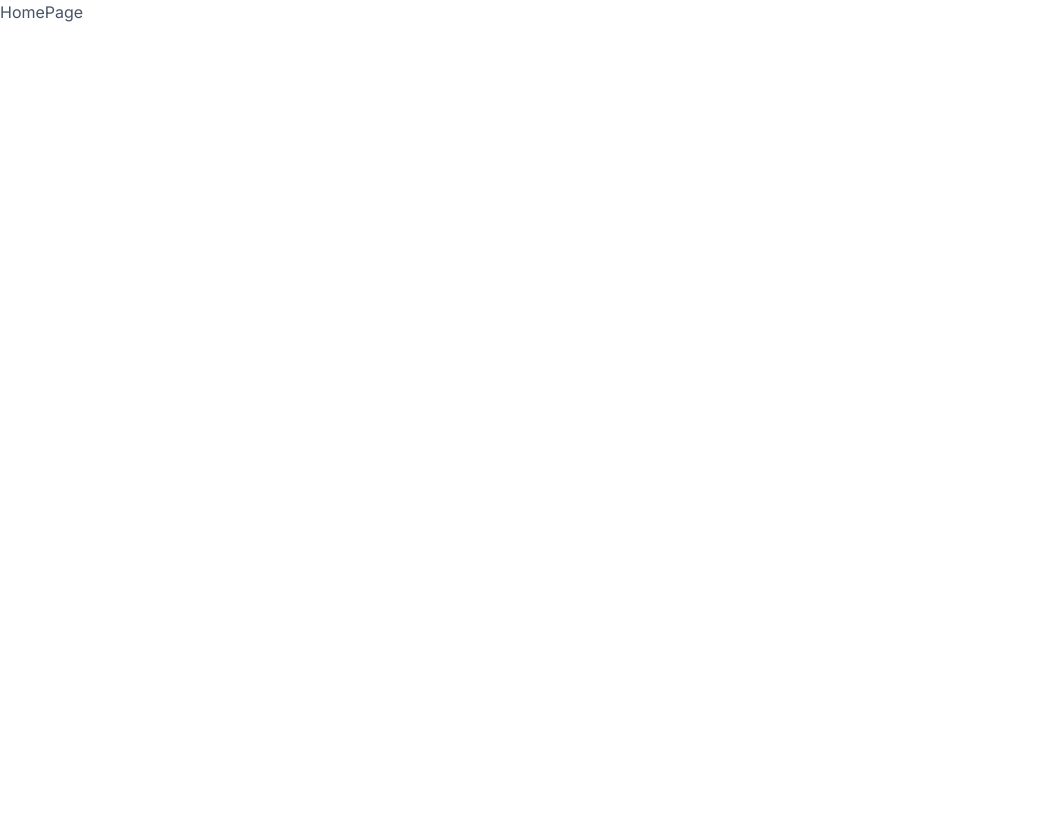
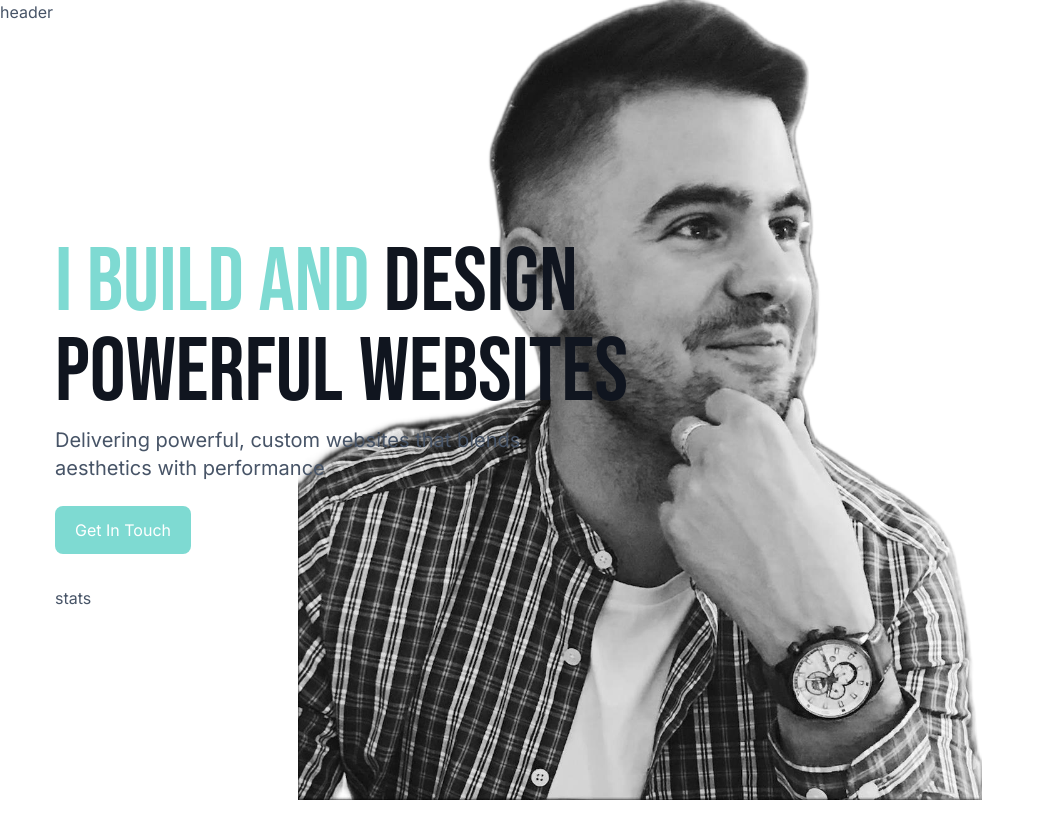
Before and after one commit to qabbes/framer-portfolio, a Next.js app: page / in a window 1280 px wide. Shown: the whole page, without its empty margins (0-1044 px from the left). Before the commit the page ends 800 px from the top, so only its background shows below. Built offline with nearby package versions, Linux system fonts and the light colour scheme.

Commit message:
Hero component set up

```diff
--- a/app/page.jsx
+++ b/app/page.jsx
@@ -1,7 +1,11 @@
-import React from "react";
+import Hero from "@/components/Hero";
 
 const Home = () => {
-  return <div>HomePage</div>;
+  return (
+    <div>
+      <Hero />
+    </div>
+  );
 };
 
 export default Home;
--- /dev/null
+++ b/components/Hero.jsx
@@ -0,0 +1,53 @@
+"use client";
+import Image from "next/image";
+import { TypeAnimation } from "react-type-animation";
+import { Link as ScrollLink } from "react-scroll";
+
+const Hero = () => {
+  return (
+    <section className="h-[800px] relative bg-accent/10 xl:bg-white">
+      {/* Header */}
+      <div>header</div>
+      <div className="container mx-auto h-full">
+        <div
+          className="relative z-20 h-full w-full xl:max-w-[768px] flex flex-col items-center
+        xl:items-start justify-center text-center xl:text-left pt10">
+          <h1 className="h1 mb-2 max-w-[320px] xl:max-w-none">
+            <span className="text-accent">I Build And</span> Design Powerful
+            <TypeAnimation
+              preRenderFirstString={true}
+              sequence={["Websites", 2000, "Apps", 2000]}
+              speed={50}
+              repeat={Infinity}
+              wrapper="span"
+              cursor={false}
+              className="ml-2 xl:ml-4"
+            />
+          </h1>
+          <p className="lead max-w-[476px] mb-6">
+            Delivering powerful, custom websites that blends aesthetics with performance
+          </p>
+          <ScrollLink to="contact" smooth>
+            <button className="btn btn-accent mb-8">Get In Touch</button>
+          </ScrollLink>
+          {/* Stats  */}
+          <div>stats</div>
+        </div>
+        {/* Image */}
+        <div>
+          <div>
+            <Image
+              src="/assets/about/pose1.png"
+              fill
+              quality="100"
+              priority
+              className="object-contain"
+            />
+          </div>
+        </div>
+      </div>
+    </section>
+  );
+};
+
+export default Hero;
```
Also changed, not shown: public/assets/about/pose1.png (added), public/assets/hero/paint-pose.png (added).
